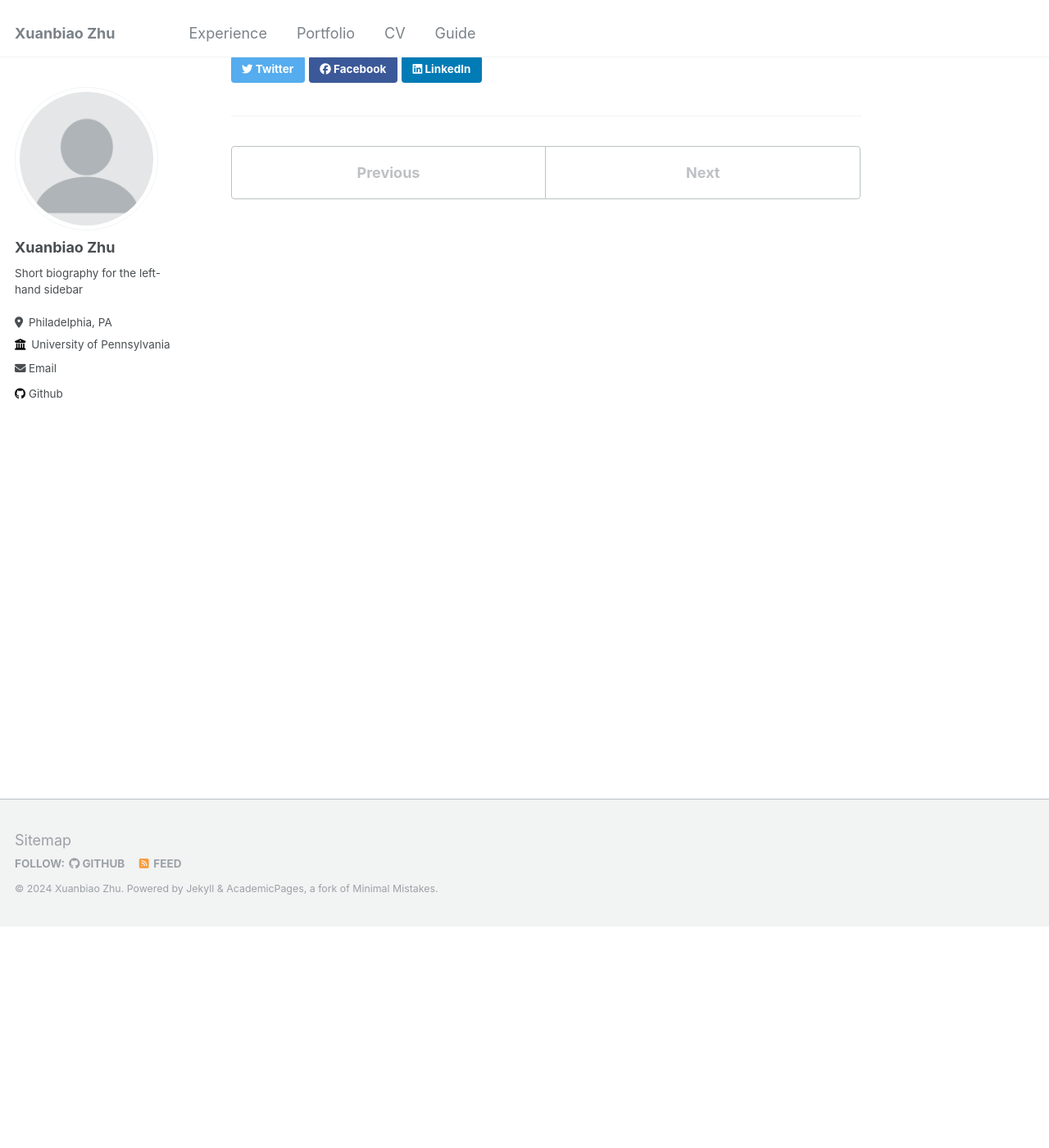
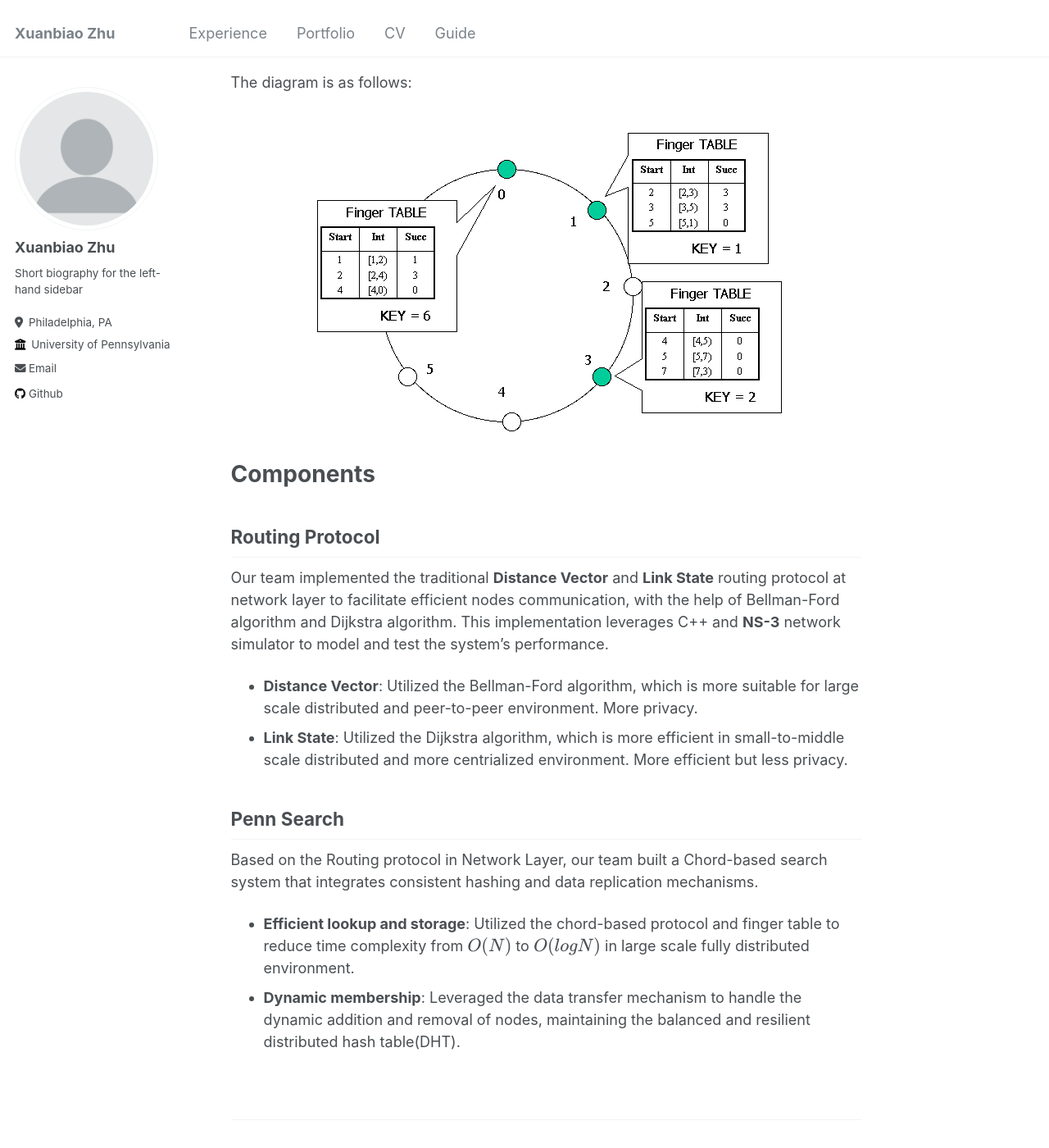
Before and after one commit to AkoZhu/AkoZhu.github.io, a Jekyll site: the page built from _portfolio/penn-search.md, in a window 1280 px wide and 1400 px high, scrolled down 270 px. Shown: the whole window at 82% size. Built offline with Jekyll 4.4.1, drawn with Linux system fonts in a browser that asks for light colours; some of the changed text lies outside the part shown.

Commit message:
Update the penn-search project

```diff
--- a/_portfolio/penn-search.md
+++ b/_portfolio/penn-search.md
@@ -5,3 +5,24 @@ excerpt: "Built peer-to-peer distributed hash table (DHT) based on the Chord pro
 location: "University of Pennsylvania"
 collection: portfolio
 ---
+
+_This is a course project for CIS553 Computer Network(Fall 2023) at University of Pennsylvania._
+
+Our team built a peer-to-peer Penn Chord Distributed Hash Table with self-built routing protocol at Network Layer, supporting the key-value pair storage.
+
+The diagram is as follows:
+<p align="center">
+  <img src="/images/portforlio/penn-chord/diagram.png">
+</p>
+
+# Components
+
+## Routing Protocol
+Our team implemented the traditional **Distance Vector** and **Link State** routing protocol at network layer to facilitate efficient nodes communication, with the help of Bellman-Ford algorithm and Dijkstra algorithm. This implementation leverages C++ and **NS-3** network simulator to model and test the system's performance.
+- **Distance Vector**: Utilized the Bellman-Ford algorithm, which is more suitable for large scale distributed and peer-to-peer environment. More privacy.
+- **Link State**: Utilized the Dijkstra algorithm, which is more efficient in small-to-middle scale distributed and more centrialized environment. More efficient but less privacy.
+
+## Penn Search
+Based on the Routing protocol in Network Layer, our team built a Chord-based search system that integrates consistent hashing and data replication mechanisms.
+- **Efficient lookup and storage**: Utilized the chord-based protocol and finger table to reduce time complexity from $$O(N)$$ to $$O(logN)$$ in large scale fully distributed environment.
+- **Dynamic membership**: Leveraged the data transfer mechanism to handle the dynamic addition and removal of nodes, maintaining the balanced and resilient distributed hash table(DHT).
```
